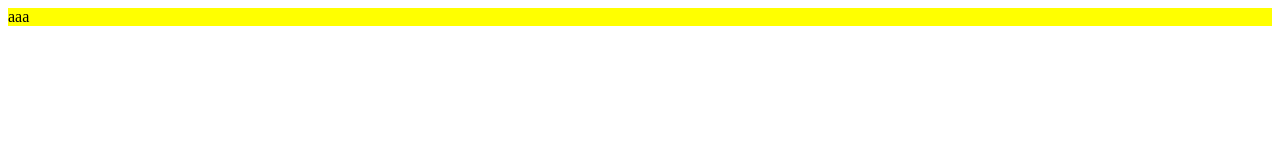
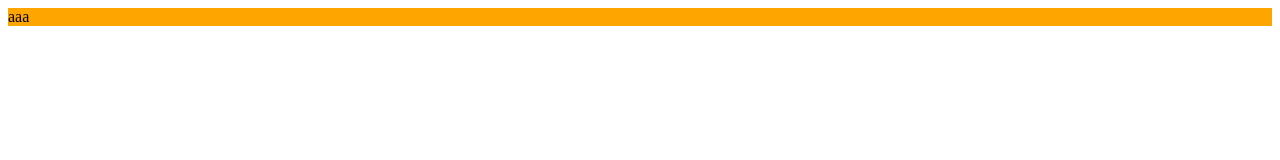
Before and after one commit to zqf1985/hbuilder_test, a plain HTML site: page index.html in a window 1280 px wide. Drawn offline with Linux system fonts and the light colour scheme.

Commit message:
index.html: 修改为orange

```diff
--- a/index.html
+++ b/index.html
@@ -5,6 +5,6 @@
 		<title></title>
 	</head>
 	<body>
-		<div style="background-color:yellow;">aaa</div>
+		<div style="background-color:orange;">aaa</div>
 	</body>
 </html>
```
